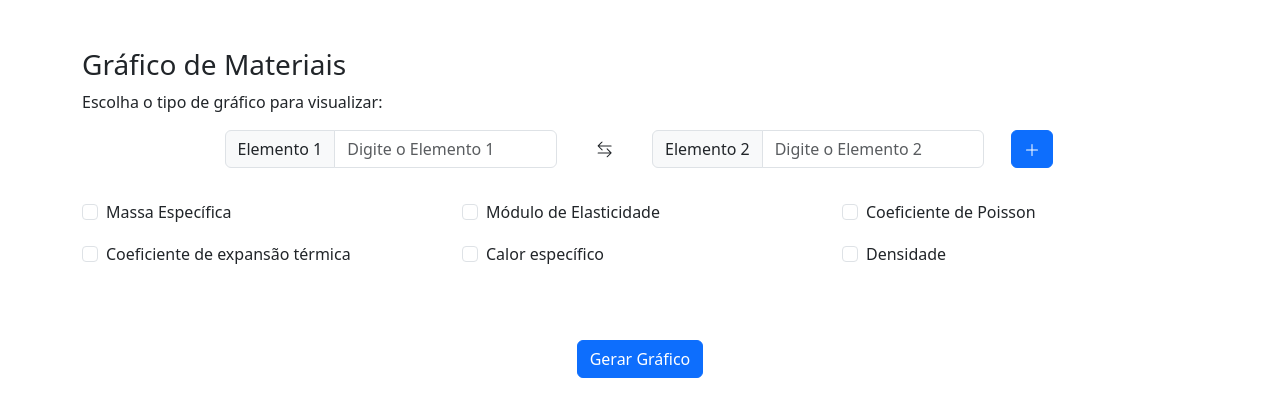
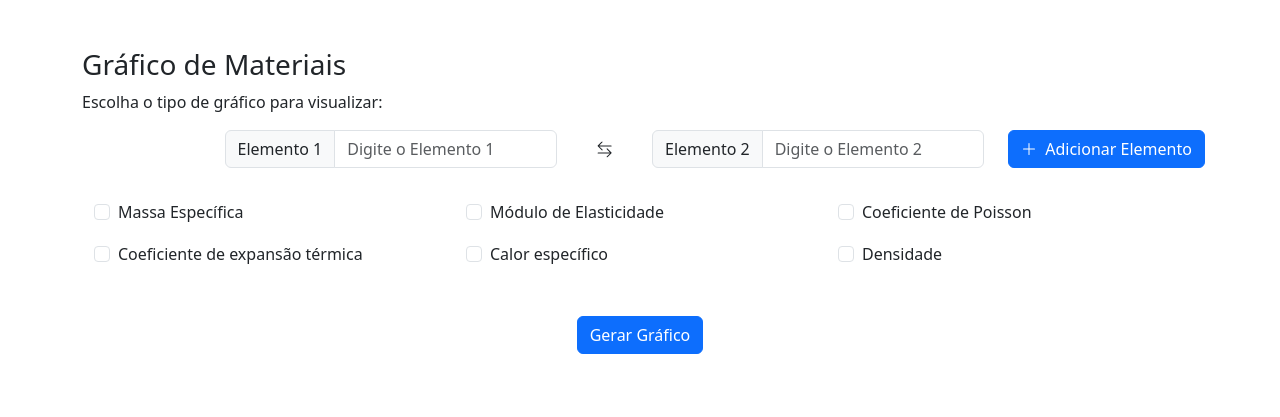
Before and after one commit to Gabriel-Nog/Programa-Grafico-de-comparacao-entre-materiais, a Flask app: page / in a window 1280 px wide. Shown: the top 417 px of the page. Run offline with Flask 3, Linux system fonts and the light colour scheme.

Commit message:
Mudança de html

```diff
--- a/templates/form.html
+++ b/templates/form.html
@@ -44,13 +44,15 @@
                                 aria-describedby="elemento" value="" placeholder="Digite o Elemento 2">
                             </div>
                         </div>
-                        <div class="col-md-1 d-flex align-items-center justify-content-center mb-3">
+                        <div class="col-sm-1">
                             <button class="btn btn-primary" type="button" onclick="addElement(data)">
-                                <svg xmlns="http://www.w3.org/2000/svg" width="16" height="16" fill="currentColor" class="bi bi-plus-lg" viewBox="0 0 16 16">
-                                    <path fill-rule="evenodd" d="M8 2a.5.5 0 0 1 .5.5v5h5a.5.5 0 0 1 0 1h-5v5a.5.5 0 0 1-1 0v-5h-5a.5.5 0 0 1 0-1h5v-5A.5.5 0 0 1 8 2"/>
-                                </svg>
+                                <div class="d-flex align-items-center">
+                                    <svg xmlns="http://www.w3.org/2000/svg" width="16" height="16" fill="currentColor" class="bi bi-plus-lg me-2" viewBox="0 0 16 16">
+                                        <path fill-rule="evenodd" d="M8 2a.5.5 0 0 1 .5.5v5h5a.5.5 0 0 1 0 1h-5v5a.5.5 0 0 1-1 0v-5h-5a.5.5 0 0 1 0-1h5v-5A.5.5 0 0 1 8 2"/>
+                                    </svg>
+                                    <p id="addElement" class="mb-0 text-nowrap">Adicionar Elemento</p>
+                                </div>
                             </button>
-                        </div>
                         </div>
                     </div>
                     </div>
```
